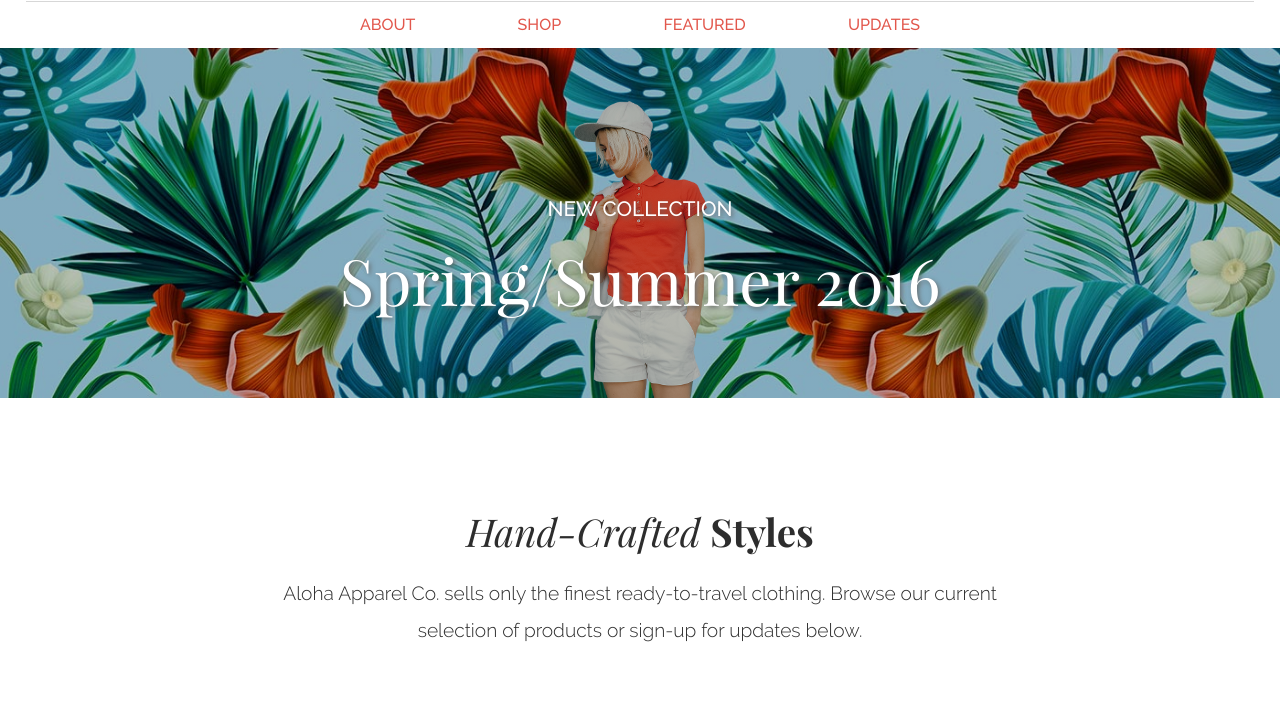
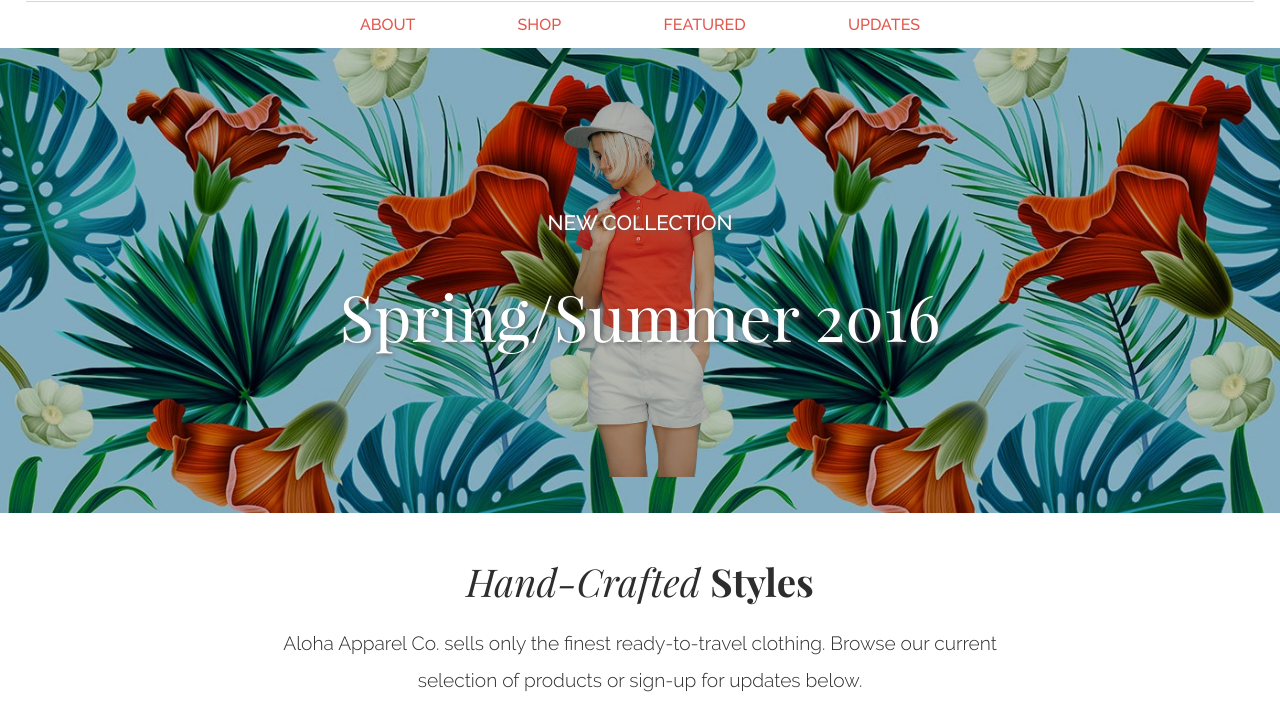
Before and after one commit to mr-moto/Aloha-Project-1b, a plain HTML site: page index.html in a window 1280 px wide. Shown: the part 86-800 px from the top of the page. Drawn offline with Linux system fonts and the light colour scheme.

Commit message:
banner fix for proj1b

```diff
--- a/css/style.css
+++ b/css/style.css
@@ -86,26 +86,31 @@ h1 {
 
 
 /*----------hero-banner----------*/
-.BG-content{
+.banner {
     display: flex;
     flex-direction: column;
     justify-content: center;
     background: linear-gradient( to bottom, rgba(0,0,0,0.25) 0%, rgba(0,0,0,0.25) 100% ),url(../images/banner-girl.png) no-repeat center 53px, url(../images/flower-bkgd.jpg) repeat-x center bottom;
-    background-size: cover, 133px auto, cover;
-    height: 350px;
+    background-size: cover, 153px auto, cover;
+    height: 400px;
+}
+.BG-content {
+    width: 80%;
+    margin: 0 auto;
 }
 .new-collection {
     color: white;
     font-family: 'ralewaymedium',sans-serif;
-    font-size: 1.1rem;
+    font-size: 1.3rem;
     text-transform: uppercase;
     text-shadow: 2px 2px 4px rgba(100, 100, 100, 0.8);
     flex: 0 1 10%;
+    margin-bottom: 22px;
 }
 .ss-season {
     color: white;
     font-family: 'playfair_displayregular', sans-serif;
-    font-size: 2.2rem;
+    font-size: 2.5rem;
     font-weight: normal;
     text-shadow: 2px 2px 4px rgba(100, 100, 100, 0.8);
     flex: 0 1 8%;
```
